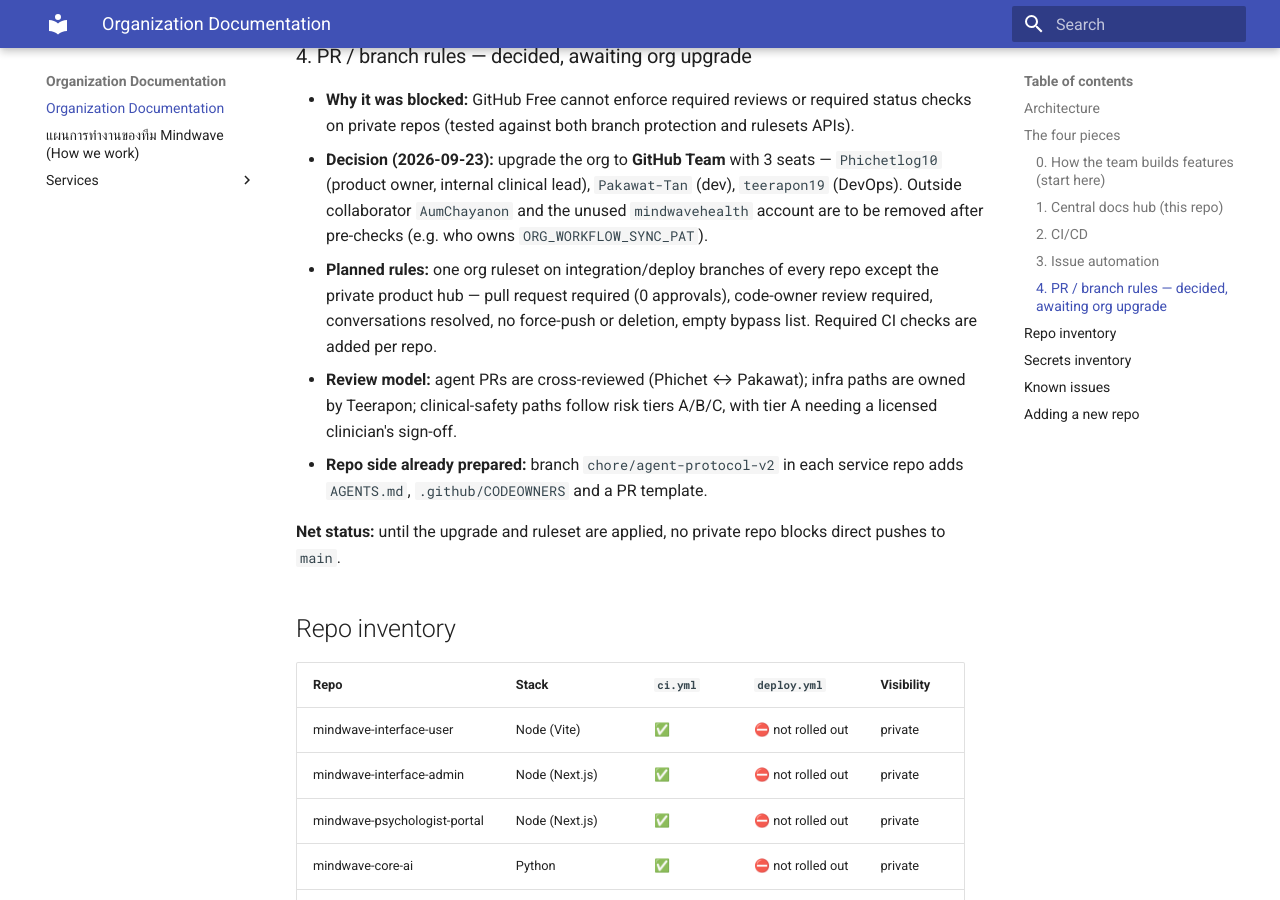
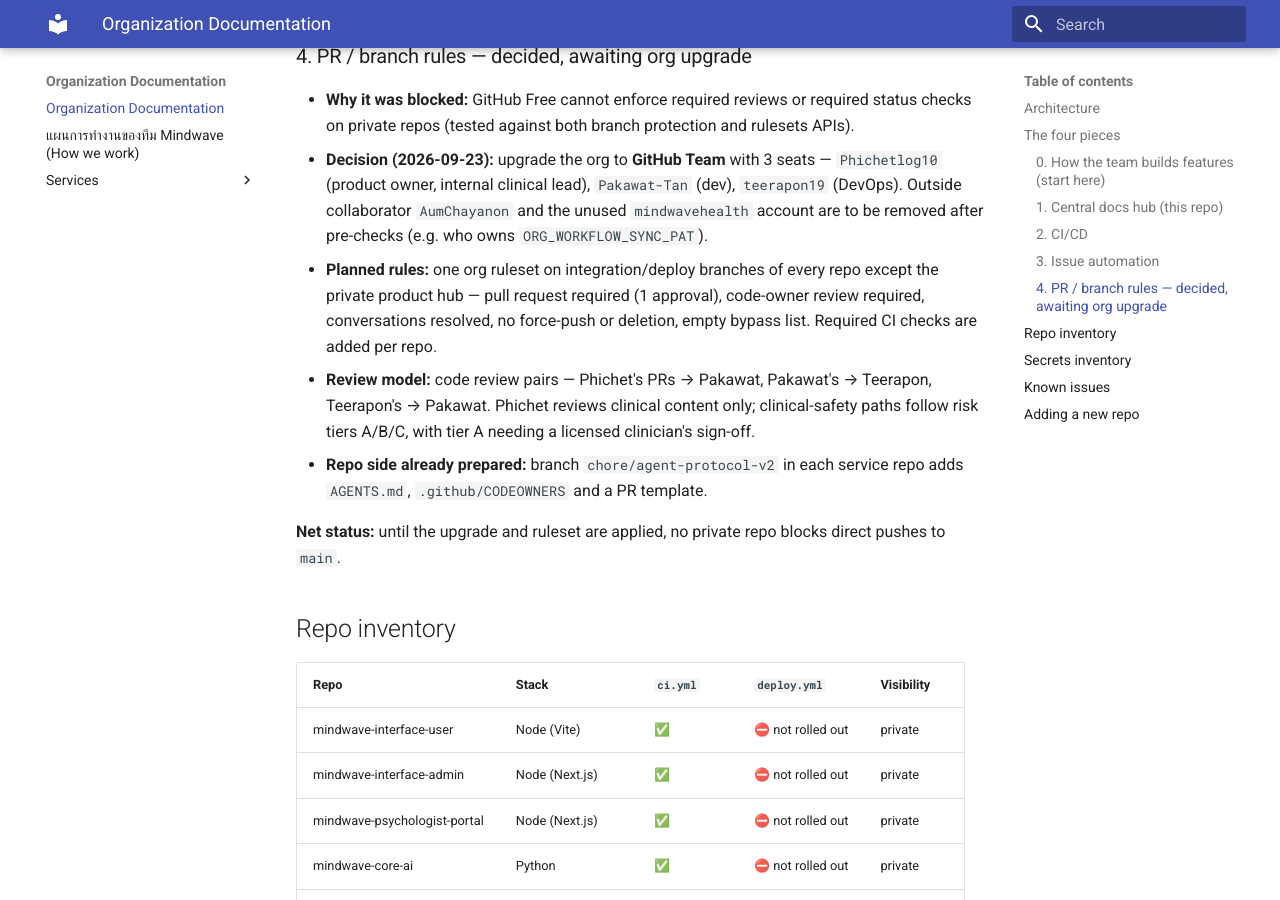
Before and after one commit to mindwave-th/organization-docs, an MkDocs documentation site: the page built from docs/index.md, in a window 1280 px wide and 900 px high, scrolled down 2957 px. Built offline with MkDocs 1.6.1 and Material for MkDocs 9.7.7, drawn with Linux system fonts in a browser that asks for light colours.

Commit message:
docs(governance): update code review pairs (Pakawat's PRs reviewed by Teerapon)
Co-Authored-By: Claude Opus 5.5 <noreply@anthropic.com>
Claude-Session: https://claude.ai/code/session_01GH4zYzHK4qvA2kiixpUmq9

```diff
--- a/docs/index.md
+++ b/docs/index.md
@@ -161,12 +161,13 @@ From `mindwave-th/.github`:
   unused `mindwavehealth` account are to be removed after pre-checks
   (e.g. who owns `ORG_WORKFLOW_SYNC_PAT`).
 - **Planned rules:** one org ruleset on integration/deploy branches of every
-  repo except the private product hub — pull request required (0 approvals),
+  repo except the private product hub — pull request required (1 approval),
   code-owner review required, conversations resolved, no force-push or
   deletion, empty bypass list. Required CI checks are added per repo.
-- **Review model:** agent PRs are cross-reviewed (Phichet ↔ Pakawat);
-  infra paths are owned by Teerapon; clinical-safety paths follow
-  risk tiers A/B/C, with tier A needing a licensed clinician's sign-off.
+- **Review model:** code review pairs — Phichet's PRs → Pakawat,
+  Pakawat's → Teerapon, Teerapon's → Pakawat. Phichet reviews clinical
+  content only; clinical-safety paths follow risk tiers A/B/C, with tier A
+  needing a licensed clinician's sign-off.
 - **Repo side already prepared:** branch `chore/agent-protocol-v2` in each
   service repo adds `AGENTS.md`, `.github/CODEOWNERS` and a PR template.
 
```
Also changed, not shown: docs/how-we-work.md (+2 -2 lines).
